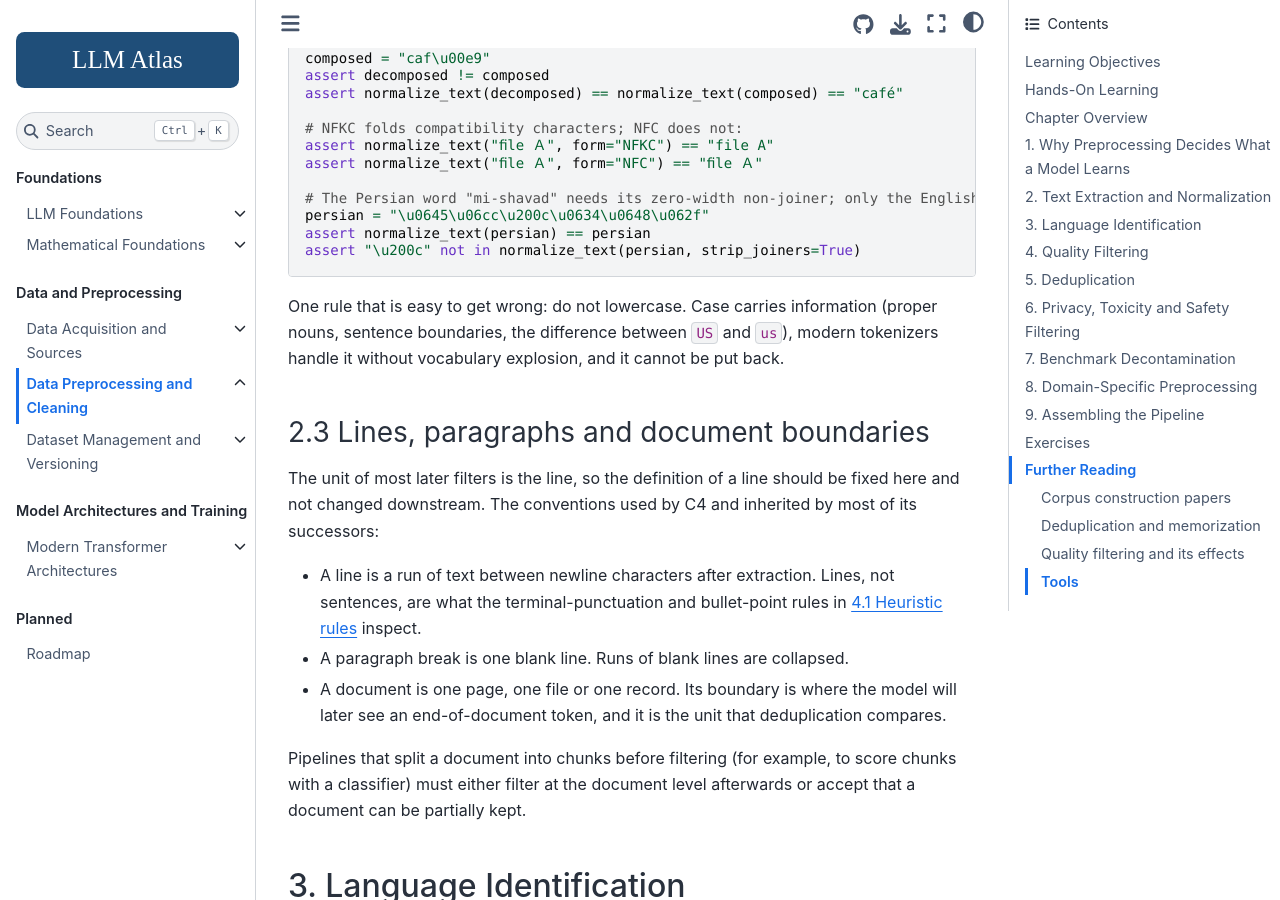
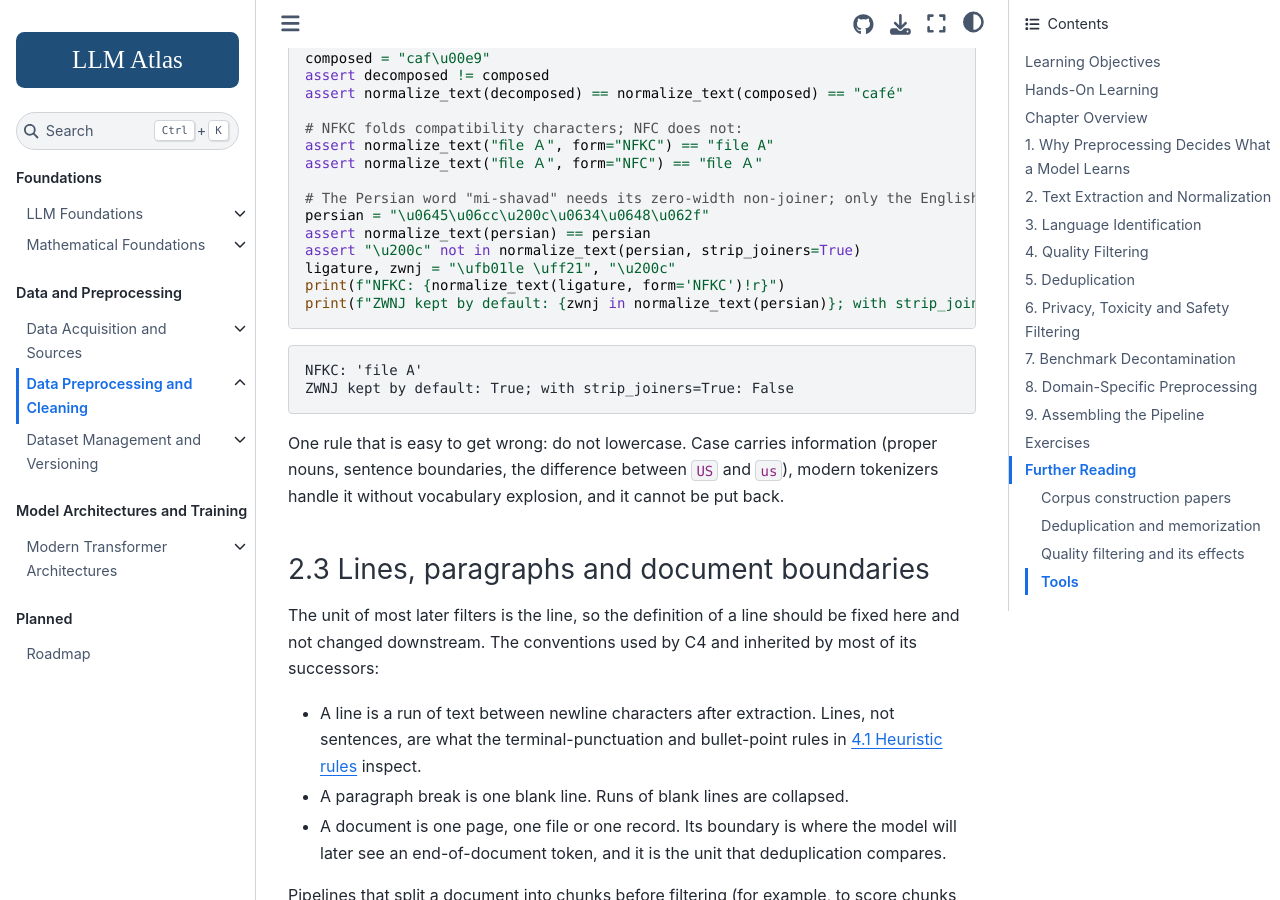
Before and after one commit to Beaker12/llmatlas, a Jupyter Book: the page built from chapters/04-preprocessing/index.md, in a window 1280 px wide and 900 px high, scrolled down 9068 px. Built offline with Jupyter Book 1.0.4 settings and Sphinx 7.4.7 and the Sphinx Book theme 1.1.4, drawn with Linux system fonts in a browser that asks for light colours; pages that are not in the unit, such as notebooks, are missing from menus; cross-references to code outside the pages are shown as plain code; some of the changed text lies outside the part shown.

Commit message:
Chapter 4: print a key result in every older listing and show it in an output block

````diff
--- a/chapters/04-preprocessing/index.md
+++ b/chapters/04-preprocessing/index.md
@@ -279,6 +279,16 @@
 persian = "\u0645\u06cc\u200c\u0634\u0648\u062f"
 assert normalize_text(persian) == persian
 assert "\u200c" not in normalize_text(persian, strip_joiners=True)
+ligature, zwnj = "\ufb01le \uff21", "\u200c"
+print(f"NFKC: {normalize_text(ligature, form='NFKC')!r}")
+print(f"ZWNJ kept by default: {zwnj in normalize_text(persian)}; with strip_joiners=True: {zwnj in normalize_text(persian, strip_joiners=True)}")
+```
+
+% output
+
+```text
+NFKC: 'file A'
+ZWNJ kept by default: True; with strip_joiners=True: False
 ```
 
 One rule that is easy to get wrong: do not lowercase. Case carries information (proper nouns, sentence boundaries, the difference between `US` and `us`), modern tokenizers handle it without vocabulary explosion, and it cannot be put back.
@@ -372,6 +382,15 @@
 }
 assert identify("Which language is this sentence written in?", profiles)[0] == "en"
 assert identify("In welcher Sprache ist dieser Satz geschrieben?", profiles)[0] == "de"
+for sentence in ("Which language is this sentence written in?", "In welcher Sprache ist dieser Satz geschrieben?"):
+    print(f"{identify(sentence, profiles)[0]}: {sentence}")
+```
+
+% output
+
+```text
+en: Which language is this sentence written in?
+de: In welcher Sprache ist dieser Satz geschrieben?
 ```
 
 Real profiles are built from megabytes of text per language, and real classifiers learn weights for each n-gram rather than using ranks, but the failure modes are the same as the toy's: a document of a few words has too few n-grams to rank, a list of names has no language, and text in Bosnian, Croatian and Serbian shares most of its n-gram profile.
@@ -480,6 +499,16 @@
 
 catalog = " ".join(f"SKU-{i:05d}" for i in range(80))
 assert gopher_quality_filter(catalog)[1] in {"non_alpha_words", "stop_words"}
+for name, doc in (("prose", prose), ("listing", listing), ("catalog", catalog)):
+    print(f"{name}: {gopher_quality_filter(doc)}")
+```
+
+% output
+
+```text
+prose: (True, 'ok')
+listing: (False, 'mean_word_length')
+catalog: (False, 'stop_words')
 ```
 
 Every threshold above was set for English. The mean-word-length bounds exclude most Chinese and Japanese text (no spaces, so one "word" per line) and much German (compounds), and the stop-word list is meaningless outside English. Multilingual pipelines replace the word splitter with a language-appropriate tokenizer and the stop-word list with a per-language one.
@@ -584,6 +613,13 @@
     "afternoon, though everyone had read it."
 )
 assert passes_repetition_filter(varied)
+print(f"spam passes: {passes_repetition_filter(spam)}; varied prose passes: {passes_repetition_filter(varied)}")
+```
+
+% output
+
+```text
+spam passes: False; varied prose passes: True
 ```
 
 The duplicate n-gram measure is deliberately simple: a passage repeated once contributes its characters once at every $n$ from 5 to 10, and the decreasing thresholds reflect that longer repeats are rarer in genuine prose. Changing the counting rule, for instance to count overlapping windows, changes what the thresholds mean, so a reimplementation should match the reference definition or re-tune them.
@@ -648,6 +684,16 @@
 # The pathology: formulaic text that repeats common words scores *better* than real prose
 boilerplate = "the the the and the of the and the the"
 assert lm.perplexity(boilerplate) < lm.perplexity(encyclopedic)
+for name, text in (("boilerplate", boilerplate), ("encyclopedic", encyclopedic), ("gibberish", gibberish)):
+    print(f"{name}: perplexity {lm.perplexity(text):.4g}")
+```
+
+% output
+
+```text
+boilerplate: perplexity 8.887
+encyclopedic: perplexity 26.98
+gibberish: perplexity 121
 ```
 
 The last assertion is the reason perplexity is rarely used as a hard filter on its own. In practice it is one feature among several, or it is used to bucket documents so that a later classifier or a human can look at each bucket.
@@ -689,6 +735,17 @@
 assert keep_rate[-1] == 1.0  # score 1.0 is always kept
 assert keep_rate[0] < 0.05  # score 0.0 almost never
 assert np.all(np.diff(keep_rate) >= -0.02)  # monotone up to sampling noise
+for i in (0, 5, 9, 10):
+    print(f"score {scores[i]:.1f}: kept {keep_rate[i]:.4f}, expected {(2 - scores[i]) ** -9:.4f}")
+```
+
+% output
+
+```text
+score 0.0: kept 0.0020, expected 0.0020
+score 0.5: kept 0.0255, expected 0.0260
+score 0.9: kept 0.4100, expected 0.4241
+score 1.0: kept 1.0000, expected 1.0000
 ```
 
 Because the expected keep rate at classifier score $\hat{p}$ is $\Pr[\text{Pareto}(9) > 1 - \hat{p}]$, which is $(1 + 1 - \hat{p})^{-9}$, the curve is steep: a document at score 0.5 is kept with probability about $1.5^{-9} \approx 0.026$. Diversity comes from the sheer number of low-scoring documents, not from a generous acceptance rate.
@@ -857,6 +914,13 @@
 corpus = ["a b c", "d e f", "a b c", "g h i", "d e f"]
 flags = [dup for _, dup in exact_dedup(corpus)]
 assert flags == [False, False, True, False, True]
+print(f"duplicate flags: {flags}")
+```
+
+% output
+
+```text
+duplicate flags: [False, False, True, False, True]
 ```
 
 Exact matching over the whole document misses the common case where two copies differ by a date, a byline or a trailing menu. The usual mitigation is to hash a normalized key: lowercase, punctuation removed, digits replaced by a placeholder. Even then, near-duplicates need their own method.
@@ -1087,6 +1151,15 @@
     index.add(k, s)
 assert ("orig", "retitled") in index.candidate_pairs()
 assert ("orig", "unrelated") not in index.candidate_pairs()
+print(f"true J {true_j:.3f}, MinHash estimate {est_j:.3f}")
+print(f"candidate pairs: {sorted(index.candidate_pairs())}")
+```
+
+% output
+
+```text
+true J 0.769, MinHash estimate 0.828
+candidate pairs: [('orig', 'retitled')]
 ```
 
 Production systems differ from this toy in three ways. They compute signatures in a distributed map over shards and do the bucket join as a global shuffle; they then build the connected components of the candidate graph (union-find) and keep one document per component, usually the longest or the earliest; and they skip the exact Jaccard check on candidates because at the chosen threshold the false-positive rate is low enough to ignore.
@@ -1298,6 +1371,13 @@
 start, end = spans[0]
 assert tokens[start:end] == license
 assert start == len(doc_a) + 2  # the copy in doc_b, not the one in doc_a
+print(f"repeated span: tokens {start} to {end}, starting {' '.join(tokens[start : start + 4])!r}")
+```
+
+% output
+
+```text
+repeated span: tokens 19 to 32, starting 'permission is hereby granted'
 ```
 
 Because substring removal cuts through the middle of documents, it is applied after document-level deduplication, and the resulting documents are re-checked against the minimum-length rule so that a document reduced to a fragment is dropped.
@@ -1366,6 +1446,15 @@
 
 directory = "\n".join(f"user{i}@example.com" for i in range(8))
 assert redact_pii(directory)[2] is False
+print(redacted)
+print(f"counts {counts}, keep {keep}; directory kept: {redact_pii(directory)[2]}")
+```
+
+% output
+
+```text
+Contact Jane at |||EMAIL||| or |||PHONE|||; server |||IPV4||| is down.
+counts {'EMAIL': 1, 'PHONE': 1, 'IPV4': 1}, keep True; directory kept: False
 ```
 
 Two cautions. Regular expressions written for North American formats miss most of the world's phone numbers, and a pattern loose enough to catch them all will also catch ISBNs, timestamps and version numbers. And redaction is not anonymization: a document that names a person and describes their circumstances is still identifying after its email address is removed. Pipelines that need stronger guarantees drop whole documents from sources known to contain personal records rather than trying to scrub them.
@@ -1512,6 +1601,16 @@
 assert contaminated_fraction(leaked, index) > 0
 assert contaminated_fraction(short_leak, index) > 0  # the 6-word example is indexed whole
 assert contaminated_fraction(innocent, index) == 0.0
+for name, text in (("leaked", leaked), ("short_leak", short_leak), ("innocent", innocent)):
+    print(f"{name}: contaminated fraction {contaminated_fraction(text, index):.3f}")
+```
+
+% output
+
+```text
+leaked: contaminated fraction 0.316
+short_leak: contaminated fraction 0.100
+innocent: contaminated fraction 0.000
 ```
 
 (sec-ch4-overlap-misses)=
@@ -1569,6 +1668,16 @@
 assert code_quality_filter("# Auto-generated by protoc. DO NOT EDIT!\nx = 1\n")[1] == "autogenerated"
 assert code_quality_filter("x = 1\n" + "y = 1; " * 400 + "\n")[1] == "max_line_length"
 assert code_quality_filter("".join("=" * 60 + "\n" for _ in range(20)))[1] == "low_alphanumeric"
+print(f"good: {code_quality_filter(good)}")
+generated = "# Auto-generated by protoc. DO NOT EDIT!\nx = 1\n"
+print(f"generated: {code_quality_filter(generated)}")
+```
+
+% output
+
+```text
+good: (True, 'ok')
+generated: (False, 'autogenerated')
 ```
 
 (sec-ch4-mathematics-scientific-text)=
@@ -1672,6 +1781,13 @@
 assert pipe.counts["dropped_by:no_lorem"] == 1
 assert pipe.counts["dropped_by:english_only"] == 1
 assert pipe.reasons["english_only:language"] == 1
+print(f"kept {len(kept)} of {len(docs)}; {sorted(pipe.counts.items())}")
+```
+
+% output
+
+```text
+kept 1 of 4; [('dropped_by:english_only', 1), ('dropped_by:min_length', 1), ('dropped_by:no_lorem', 1), ('input', 4), ('output', 1)]
 ```
 
 (sec-ch4-keeping-receipts)=
````
